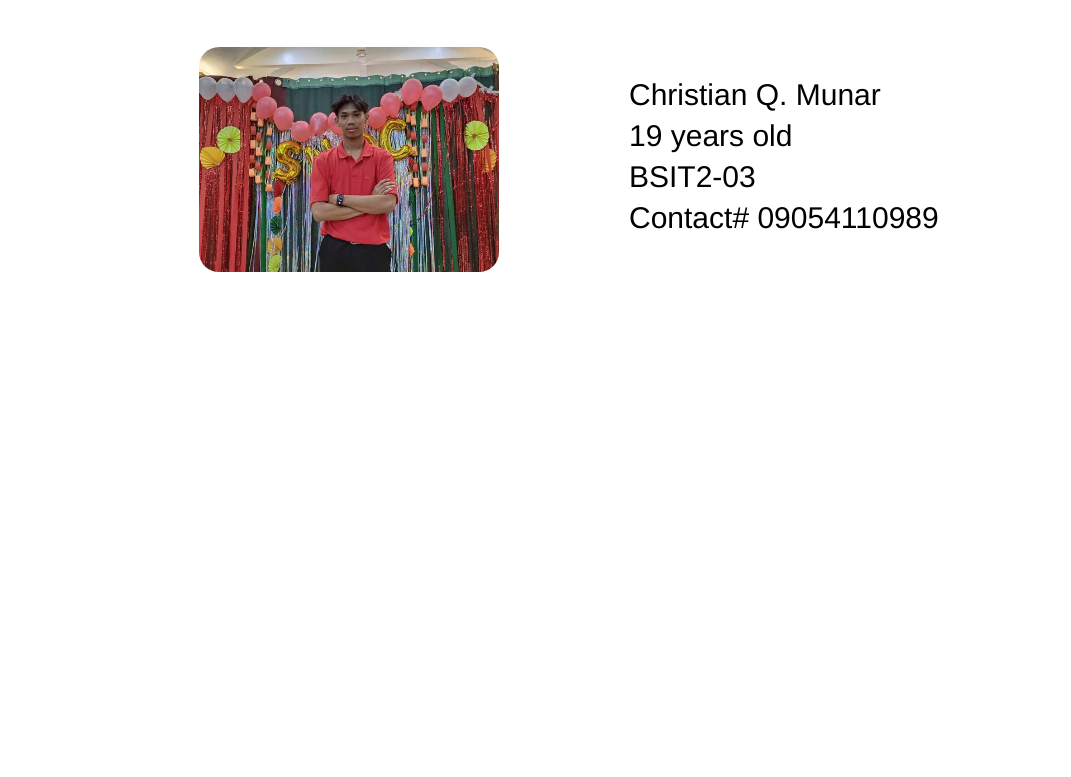
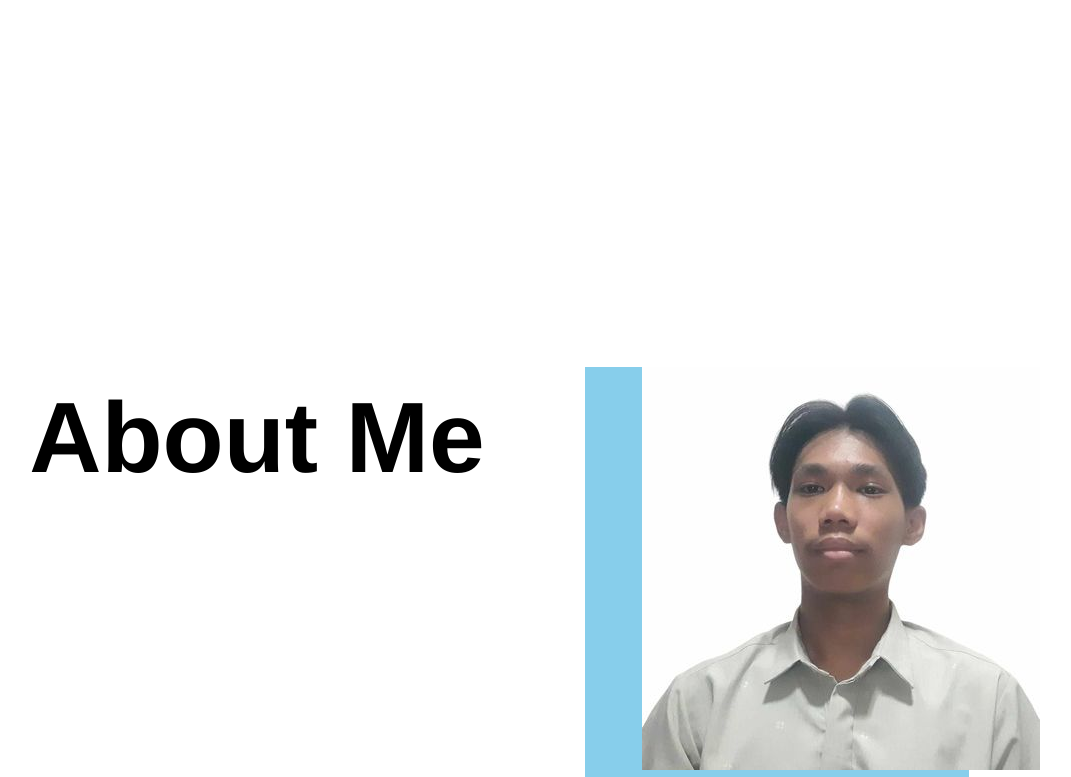
Before and after one commit to Kirisu3/P2-Quiz-Portfolio, a plain HTML site: page index.html in a window 1280 px wide. Shown: the part 2023-2800 px from the top of the page, without its empty margins (91-1162 px from the left). Before the commit the page ends 2319 px from the top, so only its background shows below. Drawn offline with Linux system fonts and the light colour scheme.

Commit message:
changes in about

```diff
--- a/index.html
+++ b/index.html
@@ -3,6 +3,7 @@
 <head>
     <title>Portfolio</title>
     <link rel="stylesheet" href="style.css">
+    <link rel="stylesheet" href="https://cdnjs.cloudflare.com/ajax/libs/font-awesome/6.5.1/css/all.min.css">
 
 </head>
 <body>
@@ -14,7 +15,7 @@
         <ul>
             <li><a href="">Introduction</a></li>
             <li><a href="#proj">Projects</a></li>
-            <li><a href="#me">About me</a></li>
+            <li><a href="#about">About</a></li>
         </ul>
     </div>
     <div id="infor">
@@ -71,22 +72,21 @@
                     </div>
         </div>
 
-        <div id="me">
-            <div class="about">
-               <h1>About Me</h1>
-               <div class="pic">
-               <a href="#">
-               <img src="Prof.jpg">
-            </a>
-            <div class="desription">
-                <p>Contact# 09054110989</p>
-                <p>BSIT2-03</p>
-                <p>19 years old</p>
-                <p>Christian Q. Munar</p>
+        <div id="about">
+            <div class="container2">
+                <div class="about">
+                    <h1>About Me</h1>
+                </div>
+                <div class="profile-box">
+                    <img src="pic.jpg">
+                    <h1>Christian Q. Munar<br>munarc3@gmail.com
+                    <br>09054110989</h1>
+
+                    </h1>
+                </div>
             </div>
         </div>
 
-        </div>
 
 </body>
 </html>
--- a/style.css
+++ b/style.css
@@ -55,12 +55,13 @@ ul li a:hover{
 
 .info h1{
     font-size: 50px;
-    color:rgb(0, 85, 85);
+    color:darkmagenta;
+
 }
 
 .info h2{
     font-size: 25px;
-    color: darkcyan;
+    color:darkmagenta;
 }
 
 /*projects*/
@@ -101,6 +102,7 @@ ul li a:hover{
     box-shadow: 0.5px 10px;
     transition: 0.3s ease-in-out;
     margin-top: 1%;
+    margin-bottom: 400px;
 }
 
 .container.card .imgBx{
@@ -129,26 +131,30 @@ border-radius: 10px;
 }
 
 /*about*/
+.container2{
+    width: 100%;
+    height: 100vh;
+    display: flex;
+    justify-content: center;
+    align-items: center;
+    background-position: center;
+}
+
+.profile-box{
+    width: 30%;
+    height: 70%;
+    background: skyblue;
+    text-align: center;
+    margin-left: 100px;
+    margin-top: 200px;
+}
 
 .about{
-    text-align: center;
-    margin-top: 9%;
-}
-.about h1{
-    font-size: 100px;
-    margin-bottom: 50px;
+    font-size: 50px;
+    margin-left: -100px;
+    margin-top: -200px;
 }
 
-.pic img{
-    margin-left: -400px;
-    width: 300px;
-    border-radius: 20px;
-
+.profile-box img{
+ margin-left: 57px;
 }
-
-.desription p{
-    margin-top: -95px;
-    margin-left: 720px;
-    text-align: left;
-    font-size: 30px;
-}
```
Also changed, not shown: pic.jpg (added).
